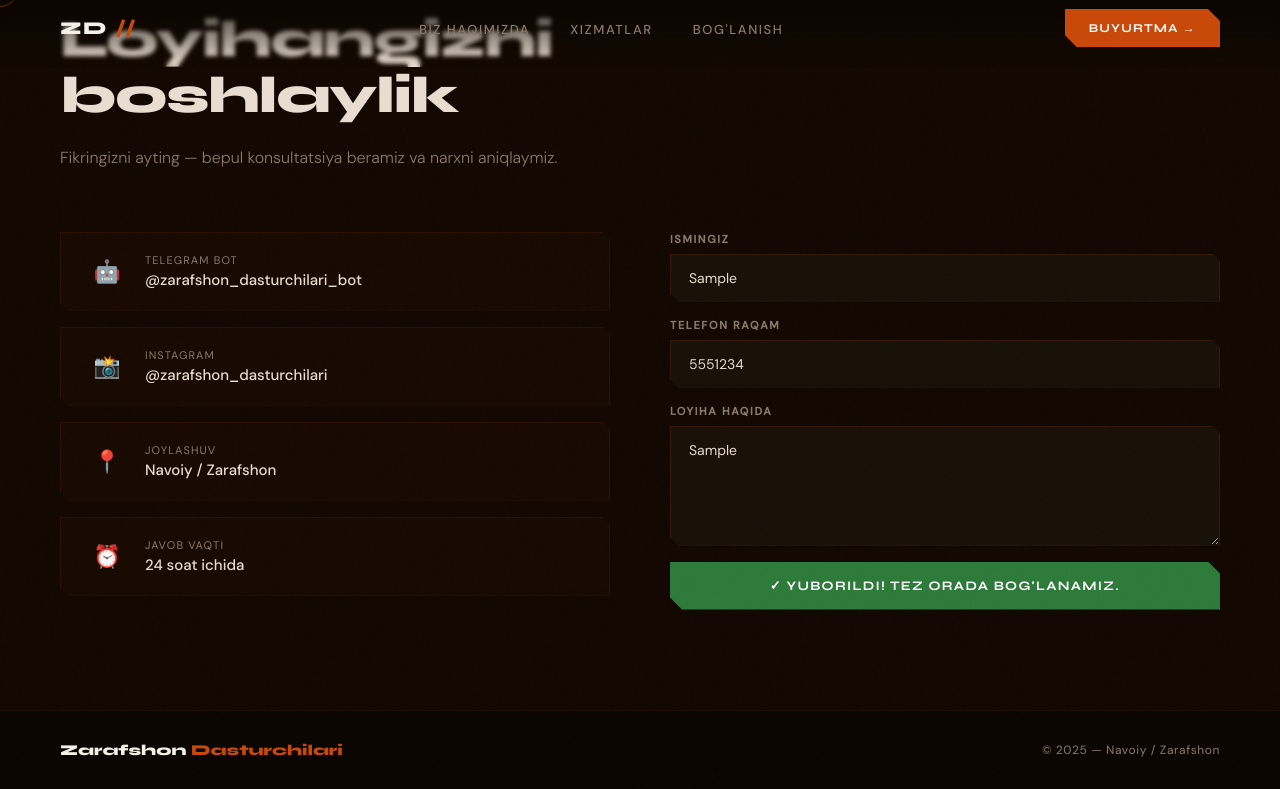
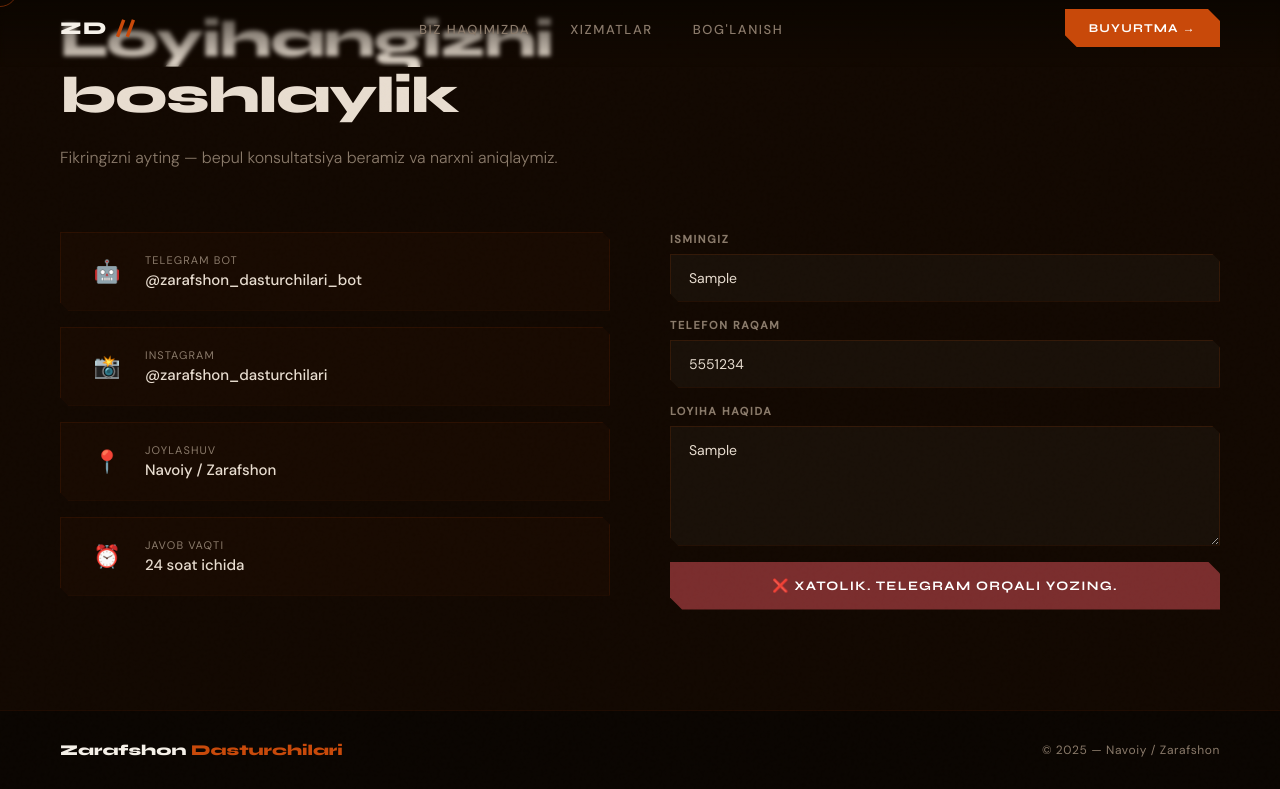
Before and after one commit to Shohruh459/zarafshon-dasturchilari, a plain HTML site: page index.html in a window 1280 px wide. Both pictures are taken after typing "Sample", "5551234", "Sample" into the empty fields and a click on the button "YUBORISH →". Shown: the part 3323-4112 px from the top of the page. Drawn offline with Linux system fonts and the light colour scheme; no server answers.

Commit message:
Forma Telegram botga ulandi

```diff
--- a/index.html
+++ b/index.html
@@ -520,7 +520,7 @@
   <div class="hero-grid"></div>
 
   <div class="hero-content">
-    <div class="hero-tag">Navoiy · Zarafshon mintaqasi</div>
+    <div class="hero-tag">Navoiy · Zarafshon</div>
     <h1 class="hero-title">
       Raqamli
       <span class="line2">Yechimlar</span>
@@ -789,15 +789,41 @@
   reveals.forEach(r => observer.observe(r));
 
   // Form submit
-  function handleSubmit(e) {
+  async function handleSubmit(e) {
     e.preventDefault();
     const btn = e.target.querySelector('.form-submit');
-    btn.textContent = '✓ Yuborildi! Tez orada bog\'lanamiz.';
-    btn.style.background = '#2d7a3a';
+
+    const ism = e.target.querySelector('input[type="text"]').value;
+    const tel = e.target.querySelector('input[type="tel"]').value;
+    const loyiha = e.target.querySelector('textarea').value;
+
+    const BOT_TOKEN = '8695030307:AAGuRP7kLWHzwzsASgWjO_3RgjnHARa4nhM';
+    const CHAT_ID = '777883449';
+
+    const matn = `🌐 SAYTDAN YANGI BUYURTMA!\n\n👤 Ism: ${ism}\n📞 Telefon: ${tel}\n💬 Loyiha: ${loyiha}`;
+
+    btn.textContent = 'Yuborilmoqda...';
+    btn.disabled = true;
+
+    try {
+      await fetch(`https://api.telegram.org/bot${BOT_TOKEN}/sendMessage`, {
+        method: 'POST',
+        headers: { 'Content-Type': 'application/json' },
+        body: JSON.stringify({ chat_id: CHAT_ID, text: matn })
+      });
+
+      btn.textContent = '✓ Yuborildi! Tez orada bog\'lanamiz.';
+      btn.style.background = '#2d7a3a';
+      e.target.reset();
+    } catch {
+      btn.textContent = '❌ Xatolik. Telegram orqali yozing.';
+      btn.style.background = '#7a2d2d';
+    }
+
     setTimeout(() => {
       btn.textContent = 'Yuborish →';
       btn.style.background = '';
-      e.target.reset();
+      btn.disabled = false;
     }, 3000);
   }
 </script>
```
